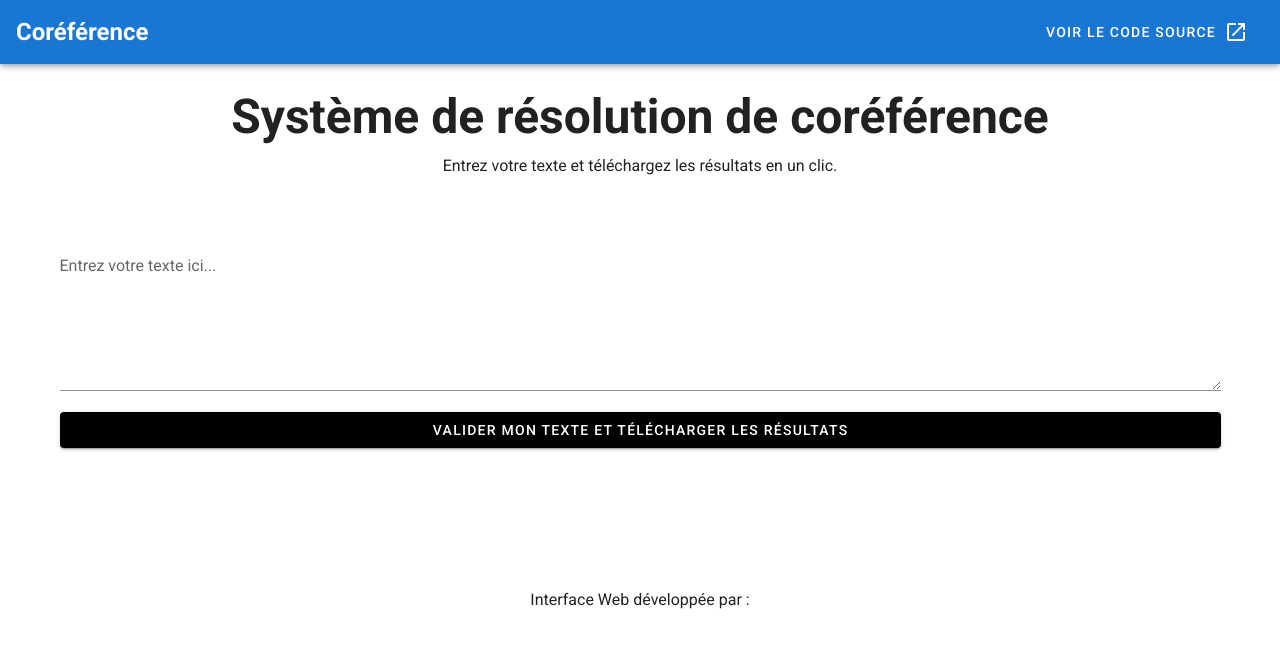
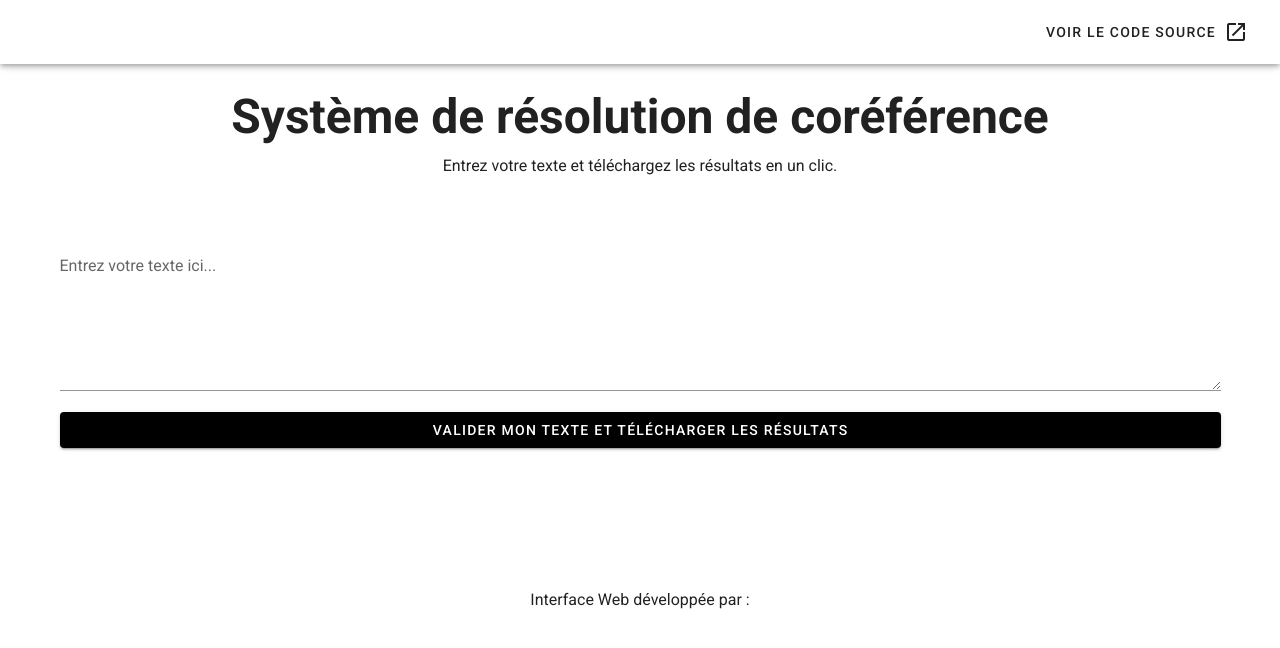
Before and after one commit to cyidhn/coref, a Vue app: page / in a window 1280 px wide. Shown: the top 648 px of the page. Built offline with nearby package versions, Linux system fonts and the light colour scheme.

Commit message:
🤖 Modification de l'interface graphique

```diff
--- a/src/App.vue
+++ b/src/App.vue
@@ -1,8 +1,15 @@
 <template>
 	<v-app v-if="!loading">
-		<v-app-bar app color="primary" dark>
-			<div class="d-flex align-center">
-				<h2>Coréférence</h2>
+		<v-app-bar app color="white">
+			<div class="text-left">
+				<a href="/">
+					<v-img
+						:src="require('./assets/logo.png')"
+						class="pos-img"
+						contain
+						width="150"
+					/>
+				</a>
 			</div>
 
 			<v-spacer></v-spacer>
```
Also changed, not shown: src/assets/logo.png, 1 other file (tests, documents, lock files or other folders).
